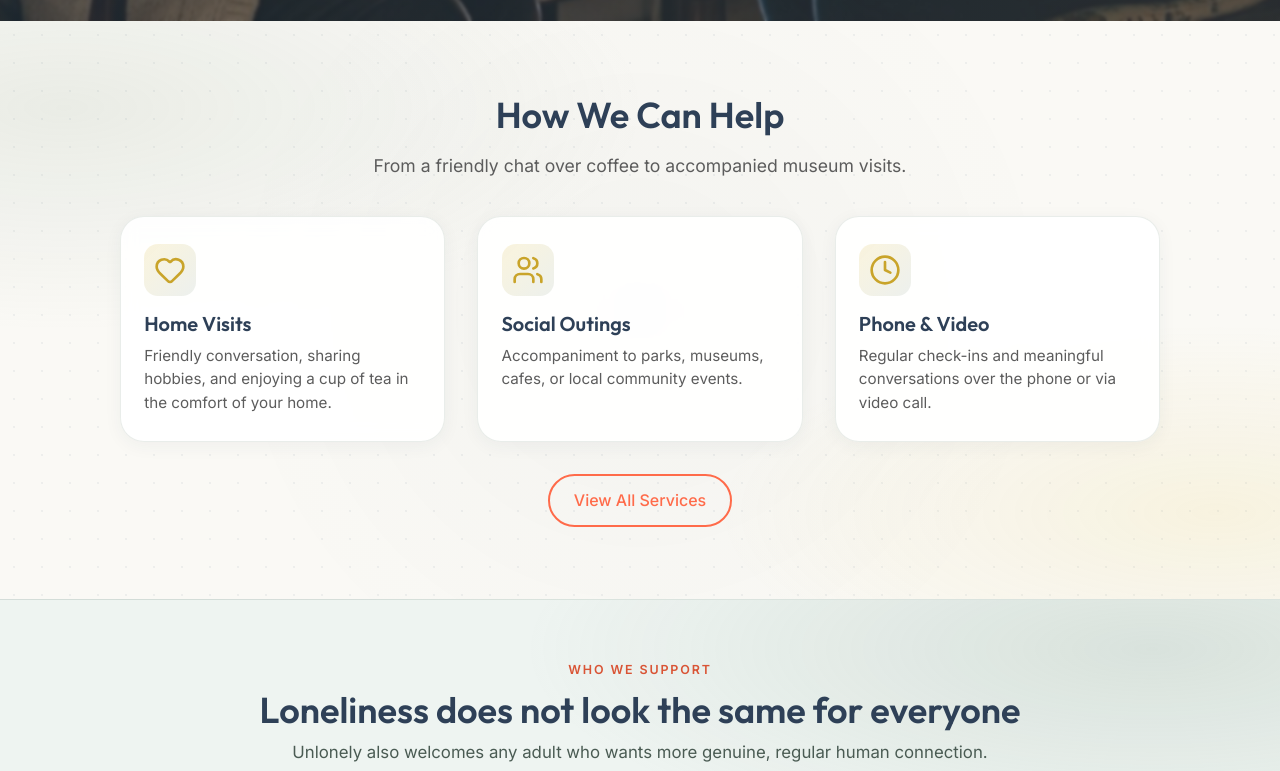
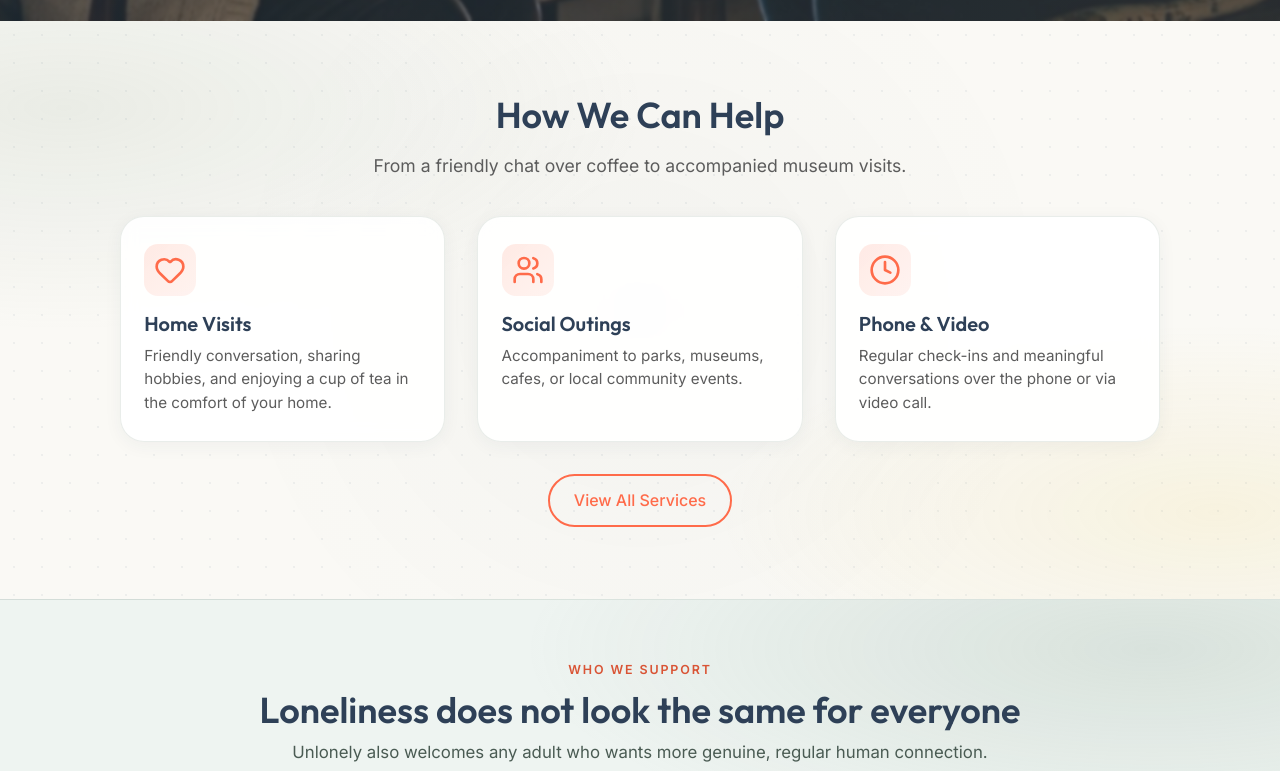
Before and after one commit to diddykk4-blip/Unlonely, a React (Vite) app: page / in a window 1280 px wide. Shown: the part 779-1550 px from the top of the page. Built offline with nearby package versions, Linux system fonts and the light colour scheme; no server answers.

Commit message:
Change card icons and navbar highlight to brand orange #FF6B4A

```diff
--- a/src/components/Navbar.css
+++ b/src/components/Navbar.css
@@ -62,7 +62,7 @@
   height: 2px;
   bottom: -4px;
   left: 0;
-  background-color: var(--accent-color);
+  background-color: #FF6B4A;
   transition: width var(--transition-fast);
 }
 
--- a/src/pages/Home.css
+++ b/src/pages/Home.css
@@ -285,11 +285,11 @@
   width: 52px;
   height: 52px;
   border-radius: 14px;
-  background: linear-gradient(135deg, rgba(226, 192, 68, 0.18) 0%, rgba(133, 156, 138, 0.15) 100%);
+  background: linear-gradient(135deg, rgba(255, 107, 74, 0.14) 0%, rgba(255, 107, 74, 0.08) 100%);
   display: inline-flex;
   align-items: center;
   justify-content: center;
-  color: #c9a42a;
+  color: #FF6B4A;
   margin-bottom: var(--space-sm);
 }
 
```
